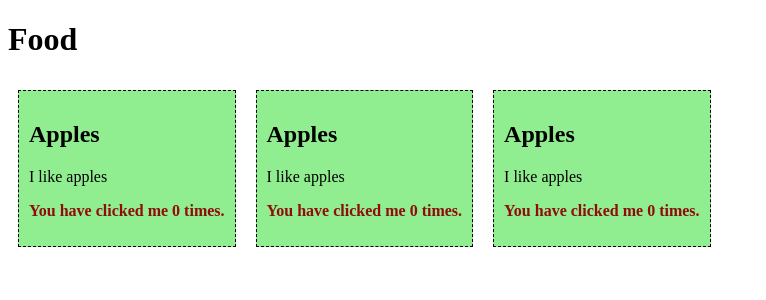
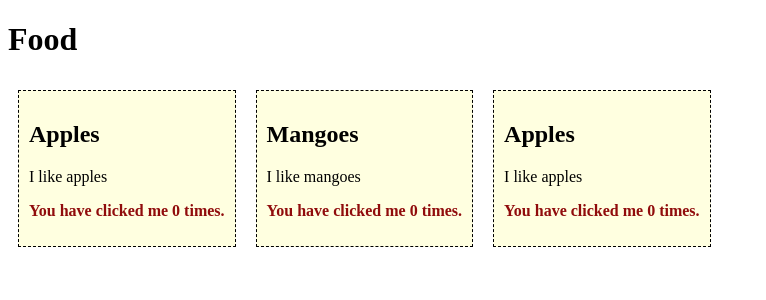
Before and after one commit to rainvp/webprog-sf231-vuejs, a Vue app in the folder vue-project/: page / in a window 1280 px wide. Shown: the top 300 px of the page, without its empty margins (0-766 px from the left). Built offline with nearby package versions, Linux system fonts and the light colour scheme.

Commit message:
added food item 2

```diff
--- a/vue-project/src/App.vue
+++ b/vue-project/src/App.vue
@@ -1,18 +1,12 @@
 <template>
     <h1>Food</h1>
     <food-item/>
-    <food-item/>
+    <food-item2/>
     <food-item/>
   </template>
 
   <script></script>
 
   <style>
-    #app > div {
-          border: dashed black 1px;
-          display: inline-block;
-          margin: 10px;
-          padding: 10px;
-          background-color: lightgreen;
-      }
+
   </style>
--- /dev/null
+++ b/vue-project/src/components/FoodItem2.vue
@@ -0,0 +1,34 @@
+<template>
+    <div v-on:click="countClicks">
+      <h2>{{ name }}</h2>
+      <p>{{ message }}</p>
+      <p id="red">You have clicked me {{ clicks }} times.</p>
+    </div>
+  </template>
+
+  <script>
+  export default {
+    data() {
+      return {
+        name: 'Mangoes',
+        message: 'I like mangoes',
+        clicks: 0
+      }
+    },
+    methods: {
+      countClicks() {
+        this.clicks++;
+      }
+    }
+  }
+  </script>
+
+  <style>
+    #app > div {
+          border: dashed black 1px;
+          display: inline-block;
+          margin: 10px;
+          padding: 10px;
+          background-color: lightyellow;
+      }
+  </style>
--- a/vue-project/src/main.js
+++ b/vue-project/src/main.js
@@ -2,7 +2,9 @@ import { createApp } from 'vue'
 
 import App from './App.vue'
 import FoodItem from './components/FoodItem.vue'
+import FoodItem2 from './components/FoodItem2.vue'
 
 const app = createApp(App)
 app.component('food-item', FoodItem)
+app.component('food-item2', FoodItem2)
 app.mount('#app')
```
